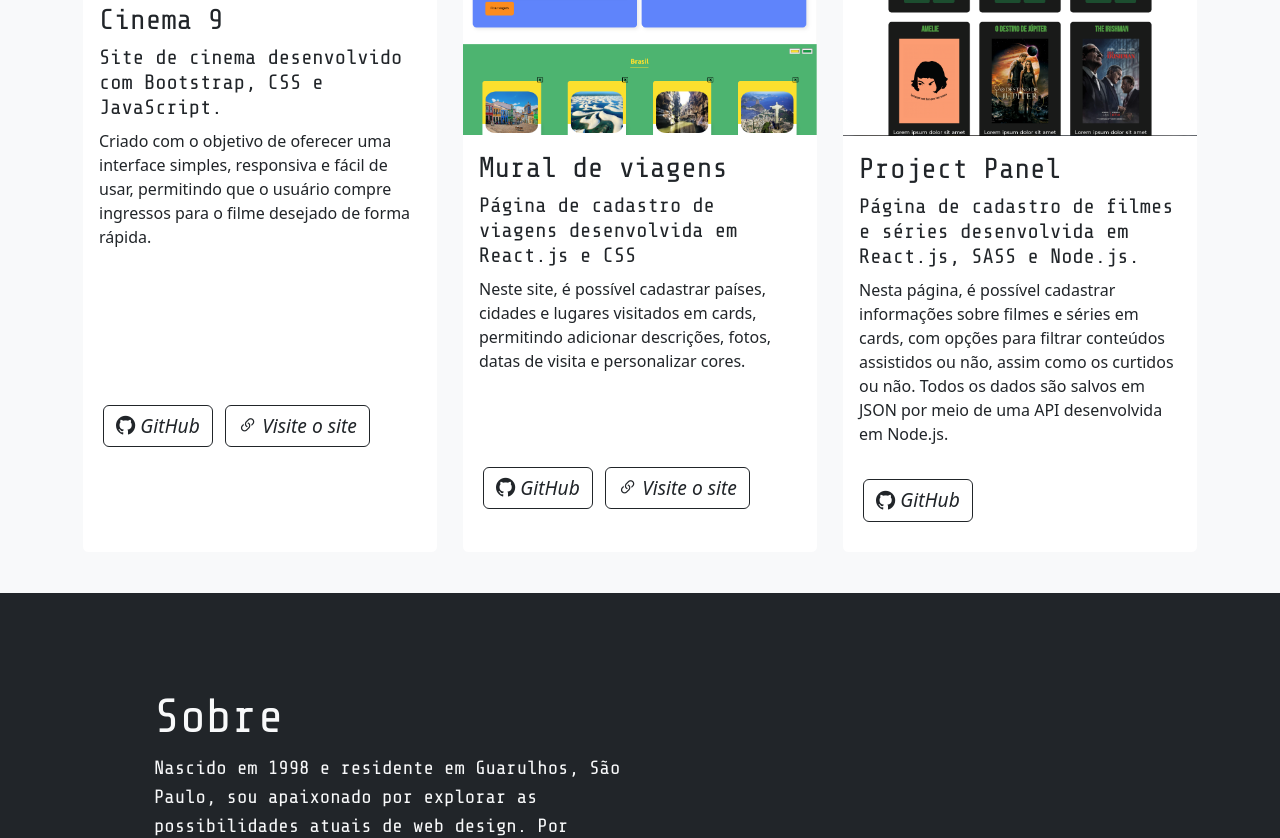
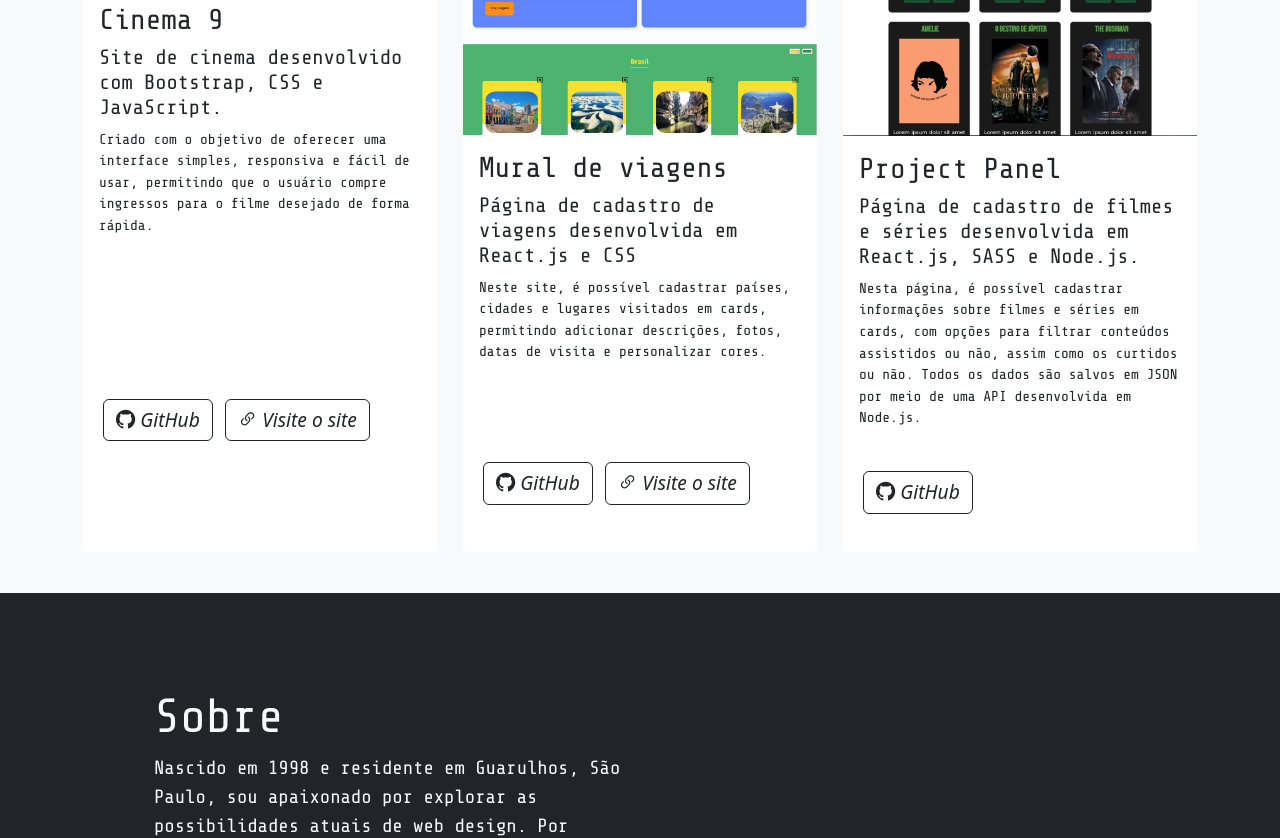
Before and after one commit to PatrickCosta7/projeto_portifolio, a plain HTML site: page index.html in a window 1280 px wide. Shown: the part 1177-2015 px from the top of the page. Drawn offline with nearby package versions, Linux system fonts and the light colour scheme.

Commit message:
change: project text font changed

```diff
--- a/css/style.css
+++ b/css/style.css
@@ -61,6 +61,11 @@
     font-size: 1.2rem;
 }
 
+#projects p{
+    font-family: "Share Tech Mono", monospace;
+    font-size: 0.9rem;
+}
+
 #projects h5{
     font-family: "Share Tech Mono", monospace;
     font-size: 1.3rem;
```
